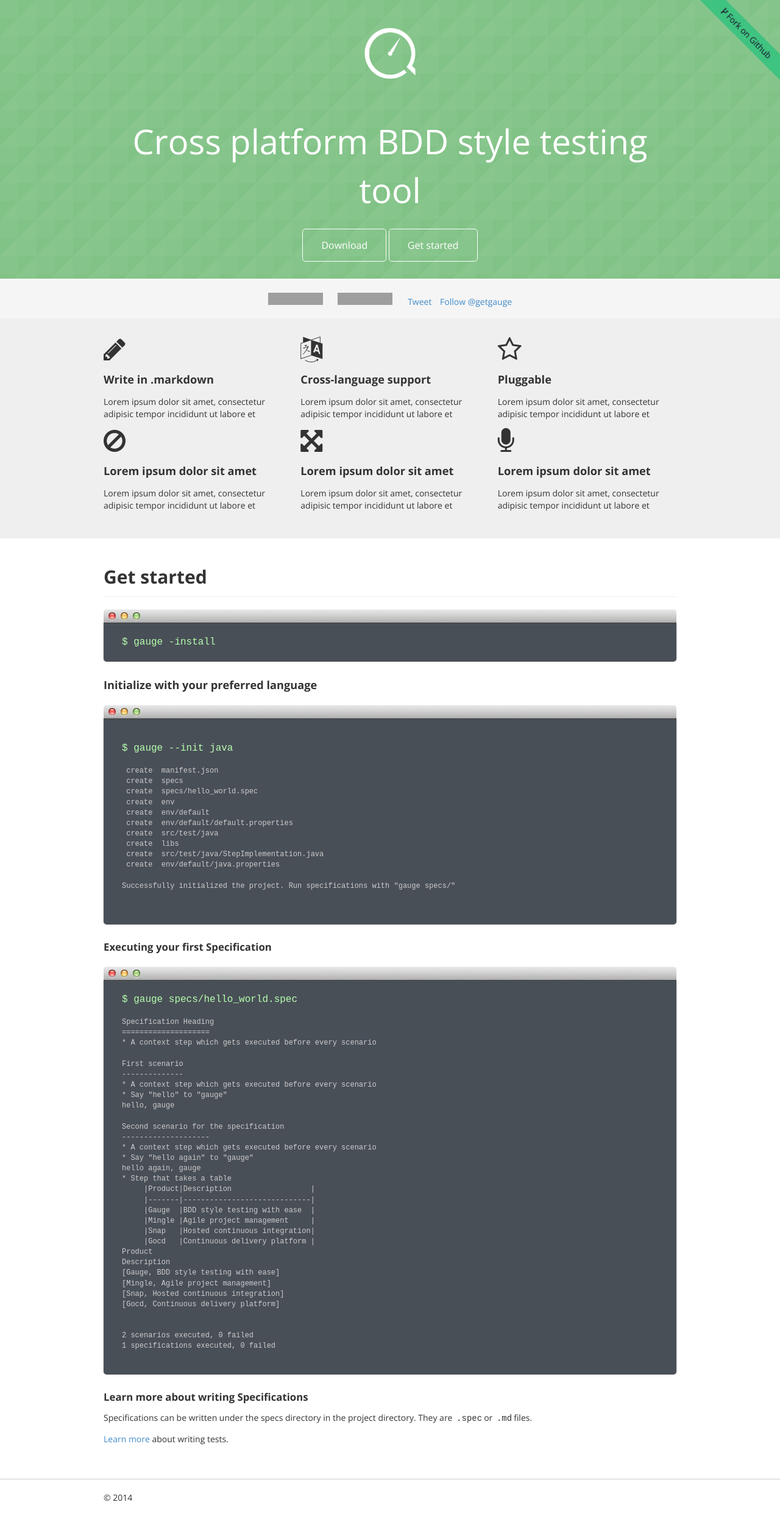
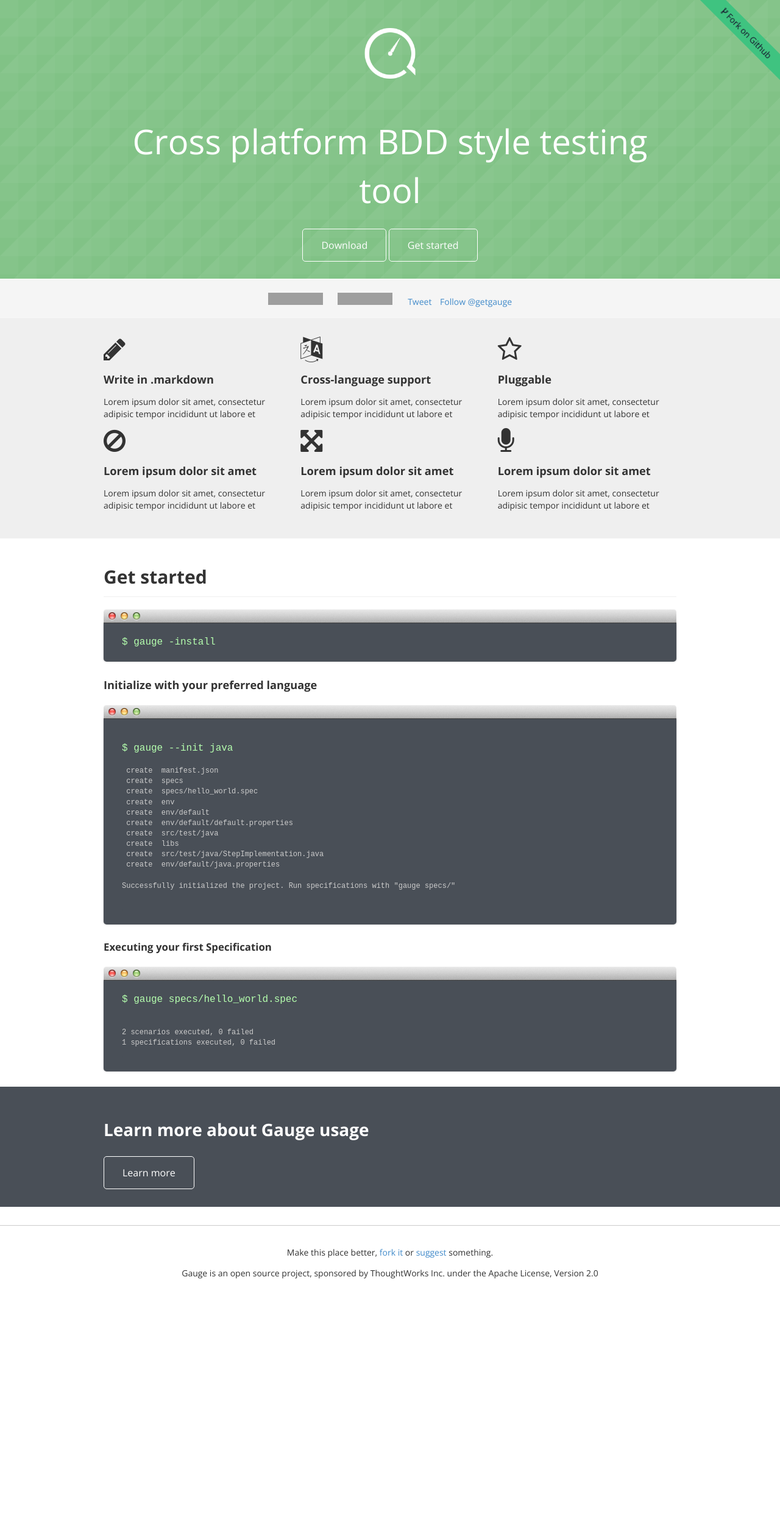
Before and after one commit to getgauge/getgauge.github.io, a Jekyll site: the page built from index.html, in a window 1280 px wide. Shown: the whole page at 61% size. Built offline with Jekyll 4.4.1, drawn with Linux system fonts in a browser that asks for light colours; Markdown is read by kramdown in place of the engine named in the settings; comment, search, counter and statistics services are not loaded; after the commit the page ends 2132 px from its top, so only the background shows below that; grey boxes are pictures that could not be loaded.

Commit message:
Adding footer and improving Learn more section link

```diff
--- a/_layouts/default.html
+++ b/_layouts/default.html
@@ -48,7 +48,8 @@
             <div class="row">
                 <div class="col-lg-12">
                     <div class="footer-content">
-                        © 2014
+                        <p>Make this place better, <a href="">fork it</a> or <a href="">suggest</a> something.</p>
+<p>Gauge is an open source project, sponsored by ThoughtWorks Inc. under the Apache License, Version 2.0</p>
                     </div>
                 </div>
             </div>
--- a/_layouts/home.html
+++ b/_layouts/home.html
@@ -45,7 +45,8 @@
             <div class="row">
                 <div class="col-lg-12">
                     <div class="footer-content">
-                        © 2014
+                        <p>Make this place better, <a href="">fork it</a> or <a href="">suggest</a> something.</p>
+<p>Gauge is an open source project, sponsored by ThoughtWorks Inc. under the Apache License, Version 2.0</p>
                     </div>
                 </div>
             </div>
--- a/css/style.css
+++ b/css/style.css
@@ -78,6 +78,7 @@ section h4 {
 }
 .footer-content {
     padding: 20px 0;
+    text-align: center;
 }
 section.demo {
     margin-top: 20px;
--- a/index.html
+++ b/index.html
@@ -143,35 +143,6 @@ Successfully initialized the project. Run specifications with "gauge specs/"
                     <div id="browser-container">
                         <div class="browser-code">
                             <pre><code><span class='command'>$ gauge specs/hello_world.spec</span>
-Specification Heading
-====================
-* A context step which gets executed before every scenario
-
-First scenario
---------------
-* A context step which gets executed before every scenario
-* Say "hello" to "gauge"
-hello, gauge
-
-Second scenario for the specification
---------------------
-* A context step which gets executed before every scenario
-* Say "hello again" to "gauge"
-hello again, gauge
-* Step that takes a table
-     |Product|Description                  |
-     |-------|-----------------------------|
-     |Gauge  |BDD style testing with ease  |
-     |Mingle |Agile project management     |
-     |Snap   |Hosted continuous integration|
-     |Gocd   |Continuous delivery platform |
-Product
-Description
-[Gauge, BDD style testing with ease]
-[Mingle, Agile project management]
-[Snap, Hosted continuous integration]
-[Gocd, Continuous delivery platform]
-
 
 2 scenarios executed, 0 failed
 1 specifications executed, 0 failed
@@ -181,14 +152,13 @@ Description
                 </section>
 
 
-                <h6>Learn more about writing Specifications</h6>
-                Specifications can be written under the specs directory in the project directory. They are
-                <code class='word'>.spec</code>or
-                <code class='word'>.md</code>files.
-
-                <p><a href="/learn-more.html">Learn more</a> about writing tests.</p>
-
             </section>
         </div>
     </div>
 </div>
+<div style="background:#494f57; padding:30px; color:white;">
+    <div class="container">
+        <h3 style="padding-bottom:20px;">Learn more about Gauge usage</h3>
+        <p><a href="/learn-more.html" class="button big-button">Learn more</a></p>
+    </div>
+</div>
```
